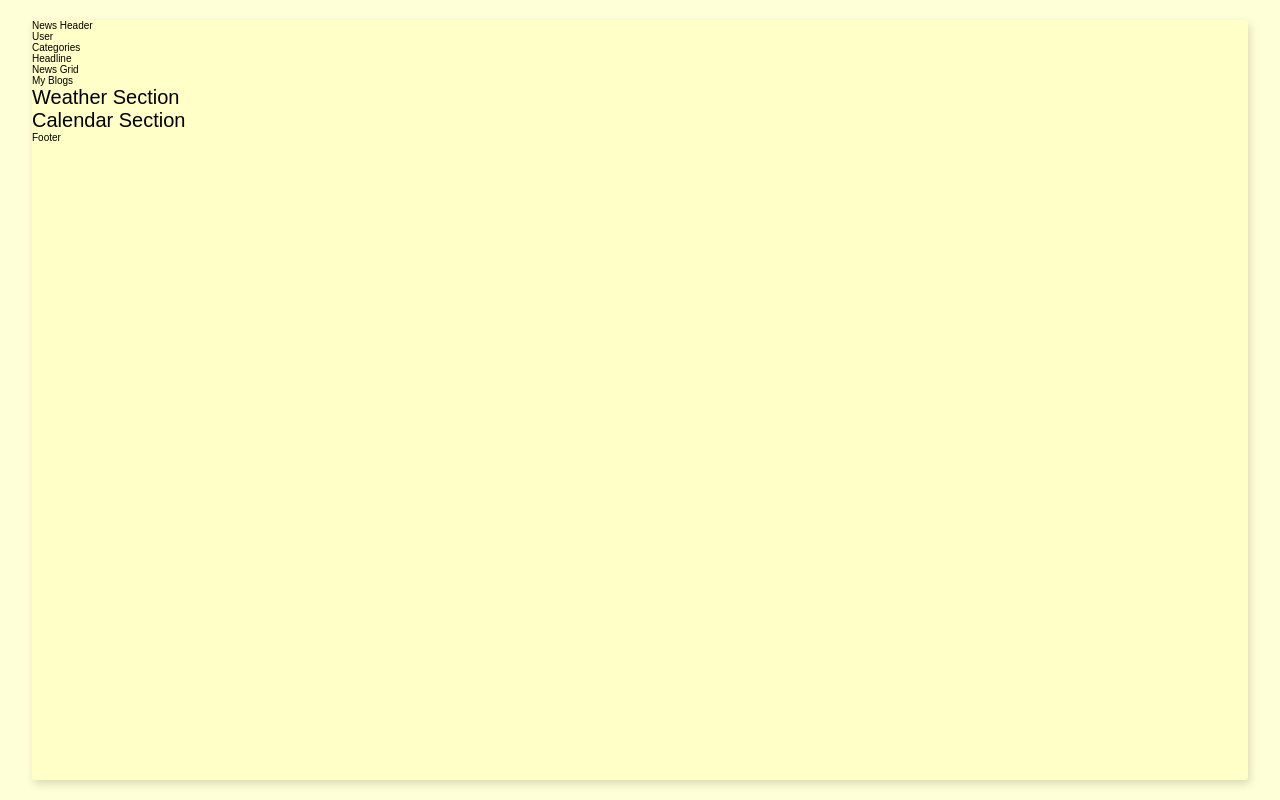
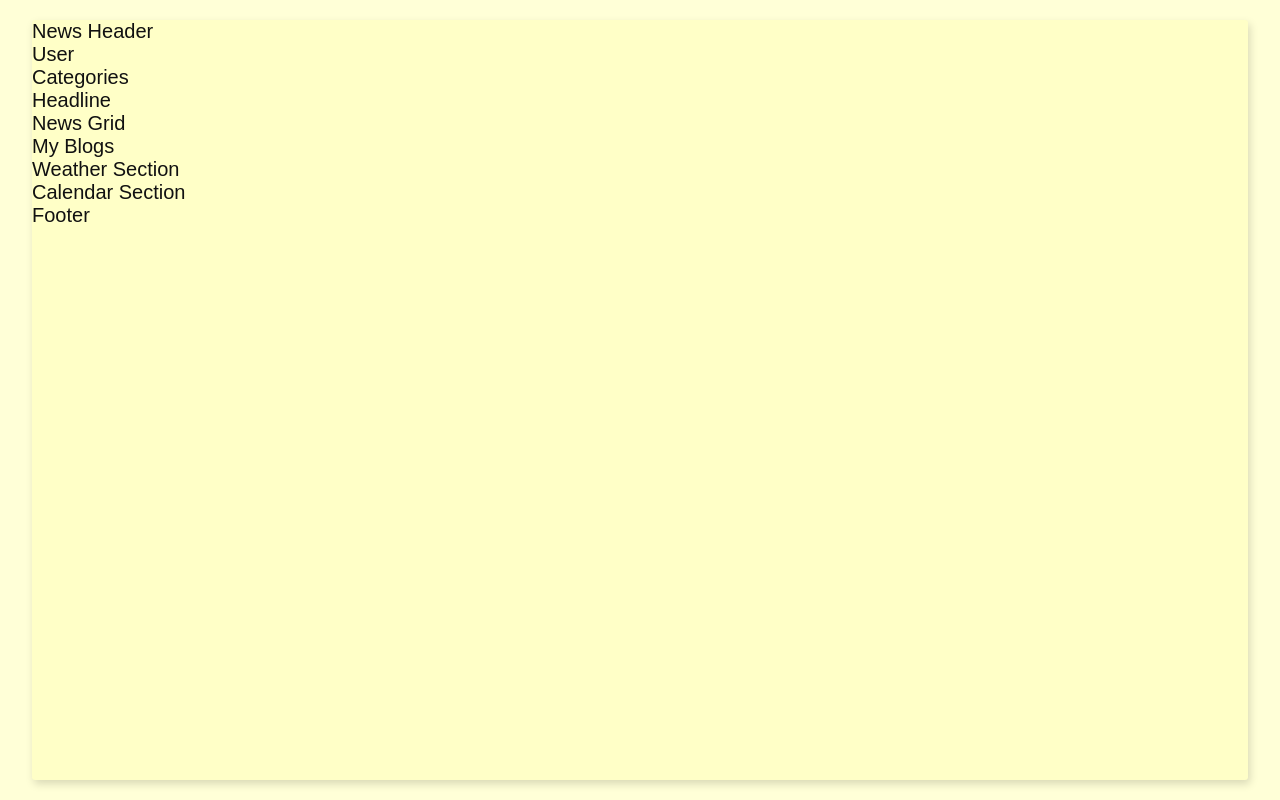
Before and after one commit to Nimira43/Atlas-News, a React (Vite) app: page / in a window 1280 px wide. Built offline with nearby package versions, Linux system fonts and the light colour scheme; a web font is replaced by a local one.

Commit message:
Styled news class

```diff
--- a/src/components/Calendar.jsx
+++ b/src/components/Calendar.jsx
@@ -1,7 +1,7 @@
 const Calendar = () => {
   return (
     <div>
-      <h1>Calendar Section</h1>
+      Calendar Section
     </div>
   )
 }
--- a/src/components/News.jsx
+++ b/src/components/News.jsx
@@ -17,8 +17,9 @@ const News = () => {
         <div className='my-blogs'>My Blogs</div>
         <Weather />
         <Calendar />
-        <footer className='news-footer'>Footer</footer>
+
       </div>
+      <footer className='news-footer'>Footer</footer>
     </div>
   )
 }
--- a/src/components/Weather.jsx
+++ b/src/components/Weather.jsx
@@ -1,7 +1,7 @@
 const Weather = () => {
   return (
     <div>
-      <h1>Weather Section</h1>
+      Weather Section
     </div>
   )
 }
--- a/src/index.css
+++ b/src/index.css
@@ -54,3 +54,10 @@ html {
   background-color: var(--support-yellow-light);box-shadow: var(--box-shadow-light);
   border-radius: 0.3rem;
 }
+
+.news {
+  font-size: 2rem;
+  color: var(--dark);
+  height: 100%;
+  width: 100%;
+}
```
